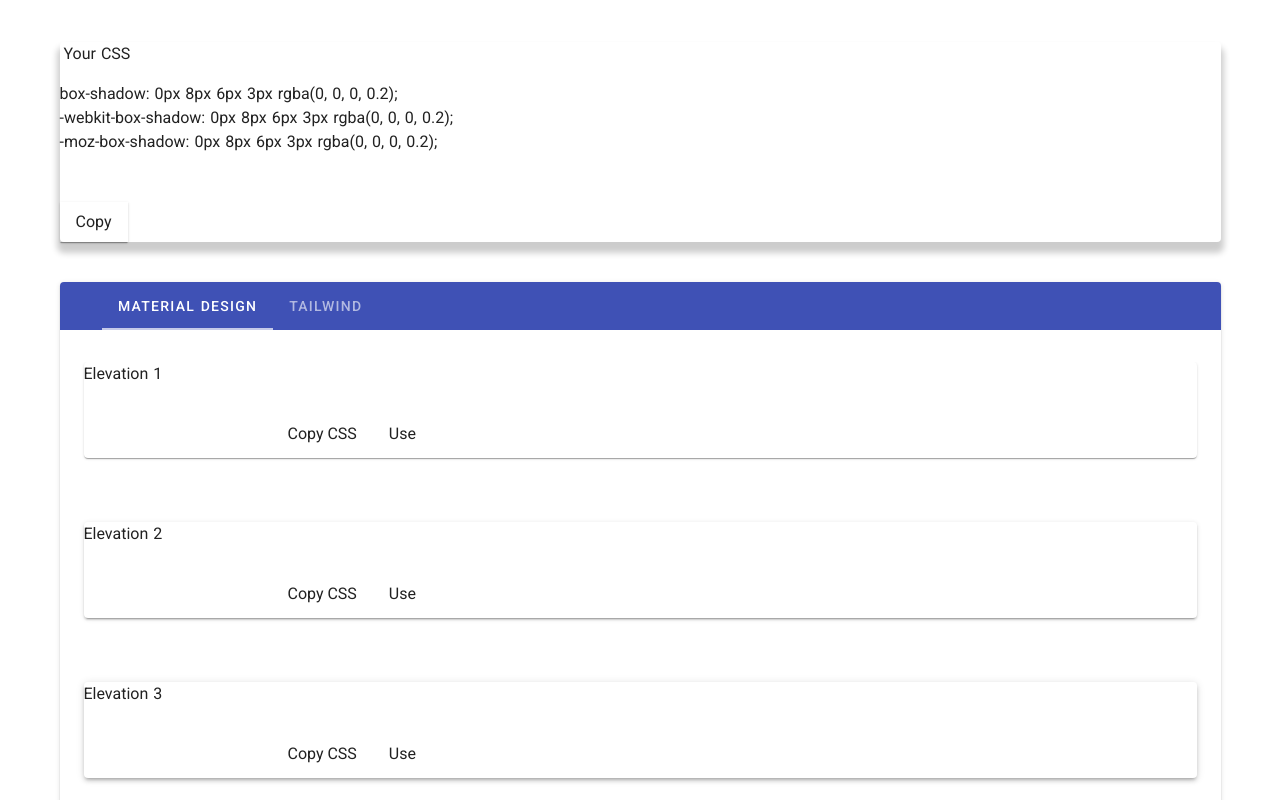
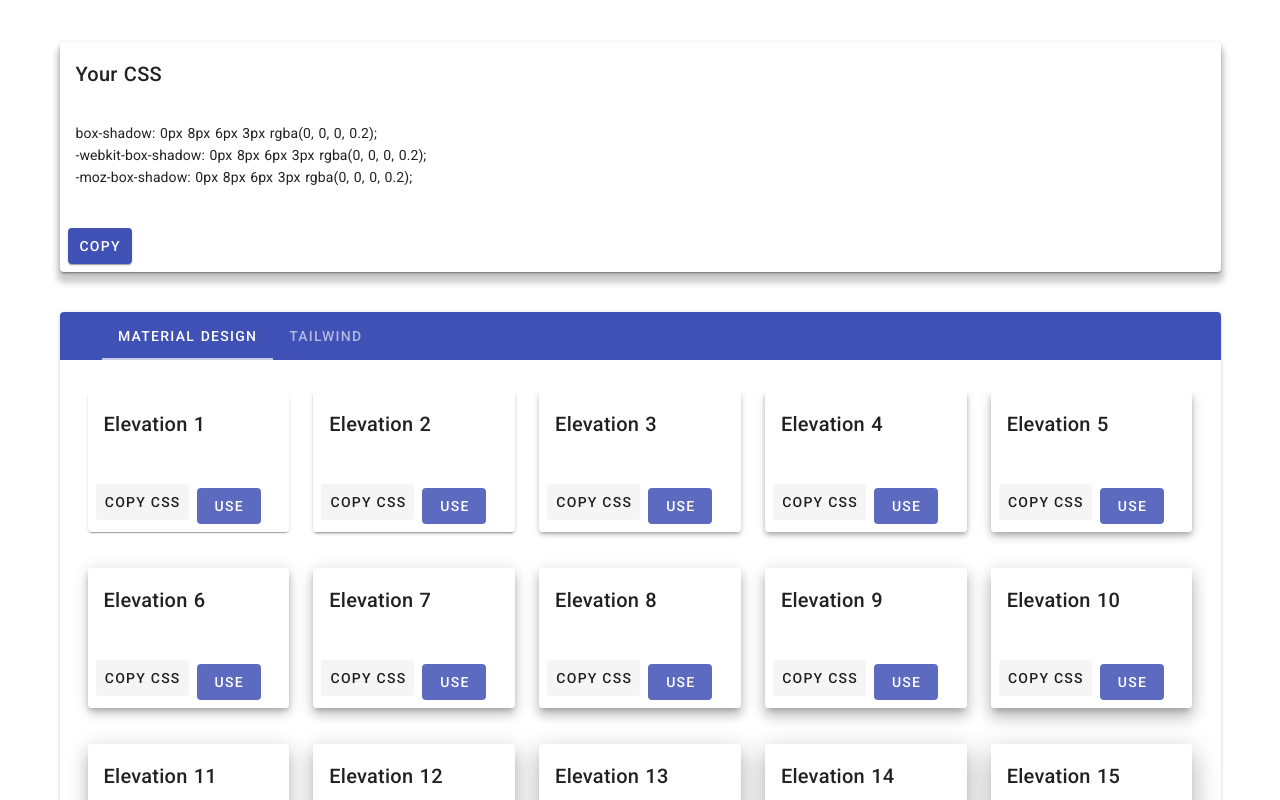
Before and after one commit to jcz530/shadows, a Nuxt app: page / in a window 1280 px wide. Shown: the part 740-1540 px from the top of the page. Built offline with nearby package versions, Linux system fonts and the light colour scheme.

Commit message:
updated material styles

```diff
--- a/components/CSSValueCard.vue
+++ b/components/CSSValueCard.vue
@@ -1,19 +1,26 @@
 <template>
-    <div class="flex justify-center mb-10">
+    <v-card class="mb-10">
       <div :style="cssShadow" class="bg-white w-4/5 h-50 border border-solid border-red-300X rounded p-10 mt-16">
         <div class="mb-3 pt-0">
-          <p><span class="border-b-2 border-r-2 border-indigo-500 rounded pr-1 pl-1">Your CSS</span></p>
-          <p class="my-4 " style="white-space: pre;">{{cssShadow}}</p>
-          <button
-            class="mt-8 mdc-elevation--z1 border border-indigo-500 bg-indigo-500 text-white rounded-md px-4 py-2 m-2 transition duration-500 ease select-none hover:bg-indigo-600 focus:outline-none focus:shadow-outline"
-            @click="copyCSS"
-          >
-            Copy
-          </button>
+          <v-card-title>
+            Your CSS
+          </v-card-title>
+          <v-card-text class="my-4 " style="white-space: pre;">{{cssShadow}}</v-card-text>
+          <v-card-actions>
+            <v-btn
+              elevation="1"
+              color="indigo"
+              dark
+              @click="copyCSS"
+            >
+              Copy
+            </v-btn>
+
+          </v-card-actions>
 
         </div>
       </div>
-    </div>
+    </v-card>
 </template>
 <script>
 import { mapMutations, mapGetters } from 'vuex'
--- a/components/ExampleShadows.vue
+++ b/components/ExampleShadows.vue
@@ -1,11 +1,5 @@
 <template>
   <div>
-
-    <!-- <v-tabs>
-      <v-tab>Material Design</v-tab>
-      <v-tab>Tailwind</v-tab>
-      <v-tab>Item Three</v-tab>
-    </v-tabs> -->
     <v-card>
       <v-tabs
         v-model="tab"
@@ -27,20 +21,22 @@
 
     <v-tabs-items v-model="tab">
       <v-tab-item
+        class='pb-10'
       >
-        <div class="flex flex-wrap justify-center mb-10">
-          <div
+      <!-- w-1/6 h-56 rounded mx-6 mb-16 -->
+        <v-row class="mx-4">
+          <v-col
             v-for="(elevation, index) in elevations"
             v-bind:key="index"
-            class="w-1/6 h-56 rounded mx-6 mb-16"
+            class=""
 
           >
             <ShadowCard
               :elevation="elevation"
             />
 
-          </div>
-        </div>
+          </v-col>
+        </v-row>
       </v-tab-item>
 
       <v-tab-item
--- a/components/ShadowBuilderInputRow.vue
+++ b/components/ShadowBuilderInputRow.vue
@@ -5,7 +5,6 @@
     >
     <!-- align="align" -->
     <v-row
-
       >
 
       <v-col
@@ -43,7 +42,7 @@
       >
         mdi-minus
       </v-icon>
-        {{angle}}px
+        {{angle}}°
       <v-icon
         @click="incrementField('angle')"
       >
@@ -203,7 +202,7 @@
           @click='duplicateShadow'
         >
         <IconDuplicate
-          class='fill-current text-indigo-600'
+          class='fill-current indigo--text'
           style="height: 1em"
          />
       </v-btn>
@@ -215,7 +214,7 @@
           @click='deleteShadow'
         >
         <IconTrashCan
-          class='fill-current text-red-600'
+          class='fill-current red--text text--lighten-1'
           style="height: 1em"
         />
       </v-btn>
@@ -261,9 +260,9 @@ export default {
   computed: {
     visibilityIconClass() {
       if (this.shadow.visible)
-        return "text-gray-700";
+        return "indigo--text";
       else
-        return "text-gray-500"
+        return "indigo--text text--lighten-2"
     },
     angle: {
       get () {
--- a/components/ShadowCard.vue
+++ b/components/ShadowCard.vue
@@ -1,25 +1,34 @@
 <template>
   <div
-      class="bg-white h-full w-full p-10 rounded"
+    class="rounded"
     :class="elevation.class"
   >
+    <v-card
+      elevation="0"
+      class=""
+    >
       <div class="mb-3 pt-0">
-        <p>Elevation {{elevation.z}}</p>
-        <textarea :id="copyId" style="visibility: visible; height: 0" :value="elevation.css" />
-        <button
-          :class="css.button"
+        <v-card-title>Elevation {{elevation.z}}</v-card-title>
+        <v-card-text></v-card-text>
+        <v-card-actions>
+          <v-btn
+            elevation="0"
             @click="copyPresetCSS"
           >
             Copy CSS
-        </button>
-        <button
+          </v-btn>
+          <v-btn
+            color="indigo lighten-1"
+            dark
+            elevation="0"
             class='mt-2'
-          :class="css.button"
             @click="usePreset"
           >
             Use
-        </button>
+          </v-btn>
+        </v-card-actions>
       </div>
+    </v-card>
   </div>
 </template>
 <script>
@@ -45,17 +54,11 @@ export default {
         "shadow-xl",
         "shadow-2xl",
       ],
-      css : {
-        button: "appearance-none block w-full bg-gray-200 text-gray-700 border border-gray-200 rounded py-3 px-4 leading-tight focus:outline-none focus:bg-white focus:border-gray-500"
-      }
-
 
     }
   },
   computed: {
-    copyId() {
-      return `copy-elevation-${this.elevation.z}`
-    },
+
   },
   methods: {
     mdcElevation(n) {
@@ -63,23 +66,6 @@ export default {
     },
     copyPresetCSS() {
       copy(this.elevation.css)
-      // // var copyTextarea = document.querySelector("#"+this.copyId);
-      // var copyTextarea = document.getElementById(this.copyId);
-
-      // if (copyTextarea === null || copyTextarea === undefined)
-      //   return
-      // copyTextarea.focus();
-      // copyTextarea.select();
-      // copyTextarea.setSelectionRange(0, 99999); /* For mobile devices */
-
-      // try {
-      //   var successful = document.execCommand('copy');
-      //   var msg = successful ? 'successful' : 'unsuccessful';
-      //   // alert("You copied the text: "+this.elevation.css)
-      //   console.log('Copying text command was ' + msg);
-      // } catch (err) {
-      //   console.log('Oops, unable to copy');
-      // }
     },
     usePreset() {
       console.log("use preset called")
```
Lines whose indentation alone changed are shown as unchanged.
